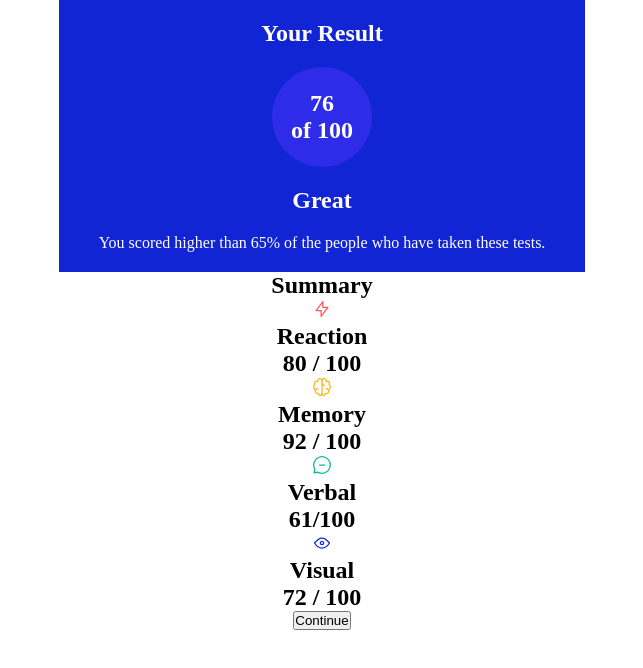
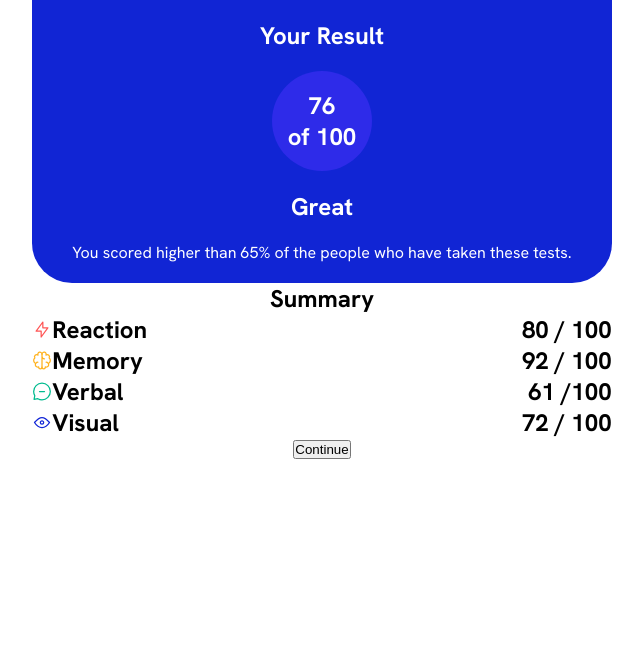
Before and after one commit to CarolinaVrl/Results-component, a plain HTML site: page index.html in a window 1280 px wide. Shown: the whole page, without its empty margins (318-961 px from the left). Drawn offline with Linux system fonts and the light colour scheme.

Commit message:
fex: html skeleton

```diff
--- a/assets/images/css/styles.css
+++ b/assets/images/css/styles.css
@@ -27,6 +27,7 @@ body{
     align-items: center;
     justify-content: center;
     text-align: center;
+    font-family: 'Hanken Grotesk', sans-serif;
 }
 .your-score{
     background: var(--primaryBlue);
@@ -37,6 +38,7 @@ body{
     justify-content: center;
     padding: 20px 40px;
     gap: 20px;
+    border-radius: 0 0 40px 40px;
 
 }
 .container-main{
@@ -49,6 +51,31 @@ body{
     justify-content: center;
     align-items: center;
 
+
+}
+.reaction{
+    display: flex;
+    justify-content: space-between;
+
+
+}
+.memory{
+    display: flex;
+    justify-content: space-between;
+
+}
+.visual{
+    display: flex;
+    justify-content: space-between;
+
+}
+.verbal{
+
+    display: flex;
+    justify-content: space-between;
+}
+.type{
+    display: flex;
 }
 /* - Mobile: 375px
 - Desktop: 1440px */
--- a/index.html
+++ b/index.html
@@ -1,16 +1,14 @@
 <!DOCTYPE html>
 <html lang="en">
   <head>
-  <meta charset="UTF-8">
-  <meta name="viewport" content="width=device-width, initial-scale=1.0"> <!-- displays site properly based on user's device -->
-  <link rel="stylesheet" href="assets/images/css/styles.css">
+    <meta charset="UTF-8" />
+    <meta name="viewport" content="width=device-width, initial-scale=1.0" />
+    <!-- displays site properly based on user's device -->
+    <link rel="stylesheet" href="assets/images/css/styles.css" />
     <title>Frontend Mentor | Results summary component</title>
-
-
-
   </head>
   <body>
-  <main>
+    <main class="container">
       <section class="your-score">
         <h2>Your Result</h2>
         <div class="container-main">
@@ -18,36 +16,46 @@
           <h2>of 100</h2>
         </div>
         <h2>Great</h2>
-      <p> You scored higher than 65% of the people who have taken these tests.</p>
+        <p>
+          You scored higher than 65% of the people who have taken these tests.
+        </p>
       </section>
       <section>
         <h2>Summary</h2>
         <div class="reaction">
-        <img src="assets/images/icon-reaction.svg" alt="">
+          <div class="type">
+            <img src="assets/images/icon-reaction.svg" alt="" />
             <h2>Reaction</h2>
-        <h2>80 / 100</h2>
+          </div>
+
+          <h2>80  <span> / 100</span>  </h2>
         </div>
         <div class="memory">
-        <img src="assets/images/icon-memory.svg" alt="">
+          <div class="type">
+            <img src="assets/images/icon-memory.svg" alt="" />
             <h2>Memory</h2>
-        <h2>92 / 100</h2>
+          </div>
+
+          <h2>92  <span> / 100</span>  </h2>
         </div>
         <div class="verbal">
-        <img src="assets/images/icon-verbal.svg" alt="">
+          <div class="type">
+            <img src="assets/images/icon-verbal.svg" alt="" />
             <h2>Verbal</h2>
-        <h2>61/100</h2>
+          </div>
+
+          <h2>61 <span> /100</span>  </h2>
         </div>
         <div class="visual">
-        <img src="assets/images/icon-visual.svg" alt="">
+          <div class="type">
+            <img src="assets/images/icon-visual.svg" alt="" />
             <h2>Visual</h2>
-        <h2>72 / 100</h2>
+          </div>
+
+          <h2>72  <span> / 100</span>  </h2>
         </div>
         <button>Continue</button>
       </section>
     </main>
-
-
-
-
   </body>
 </html>
```
Lines whose indentation alone changed are shown as unchanged.
